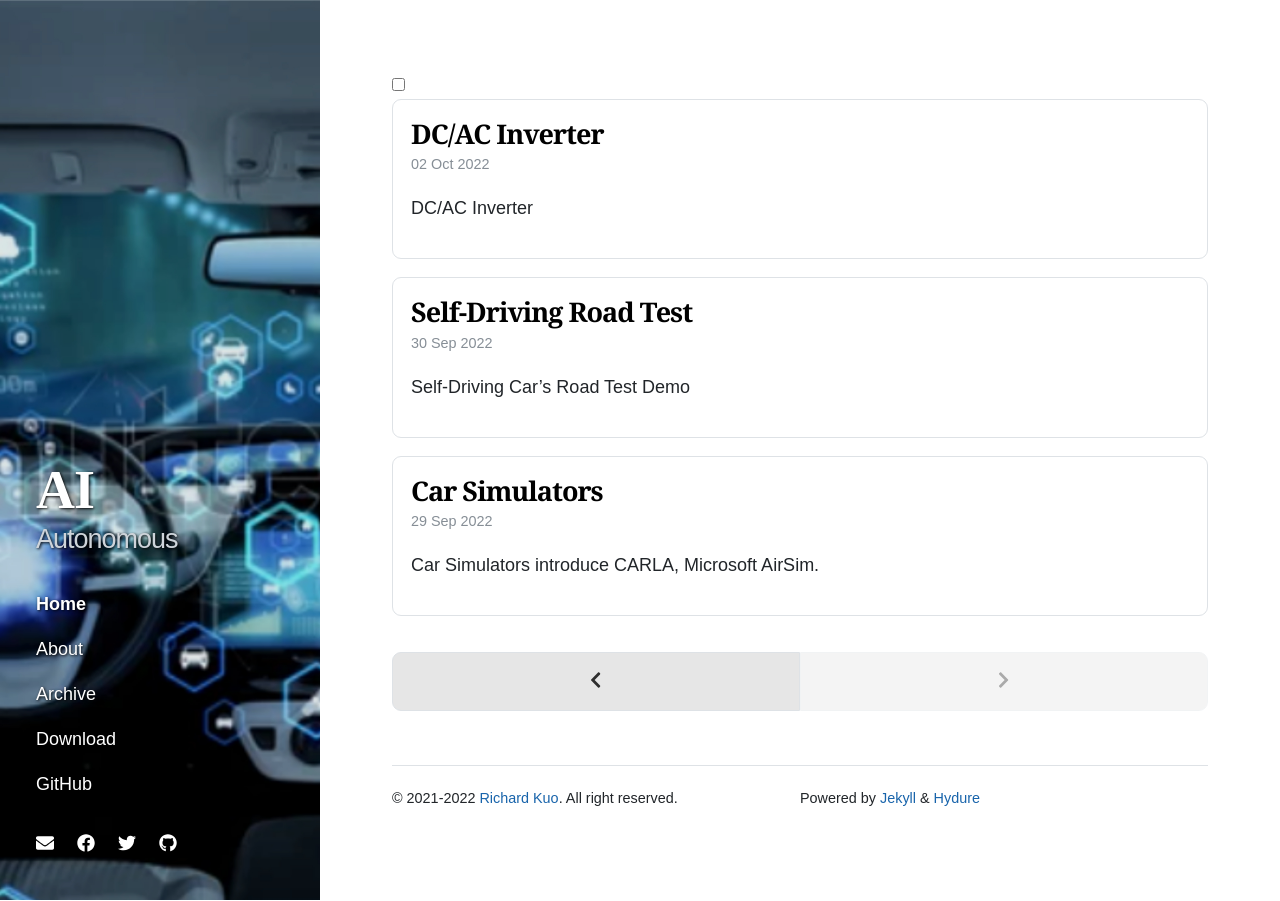
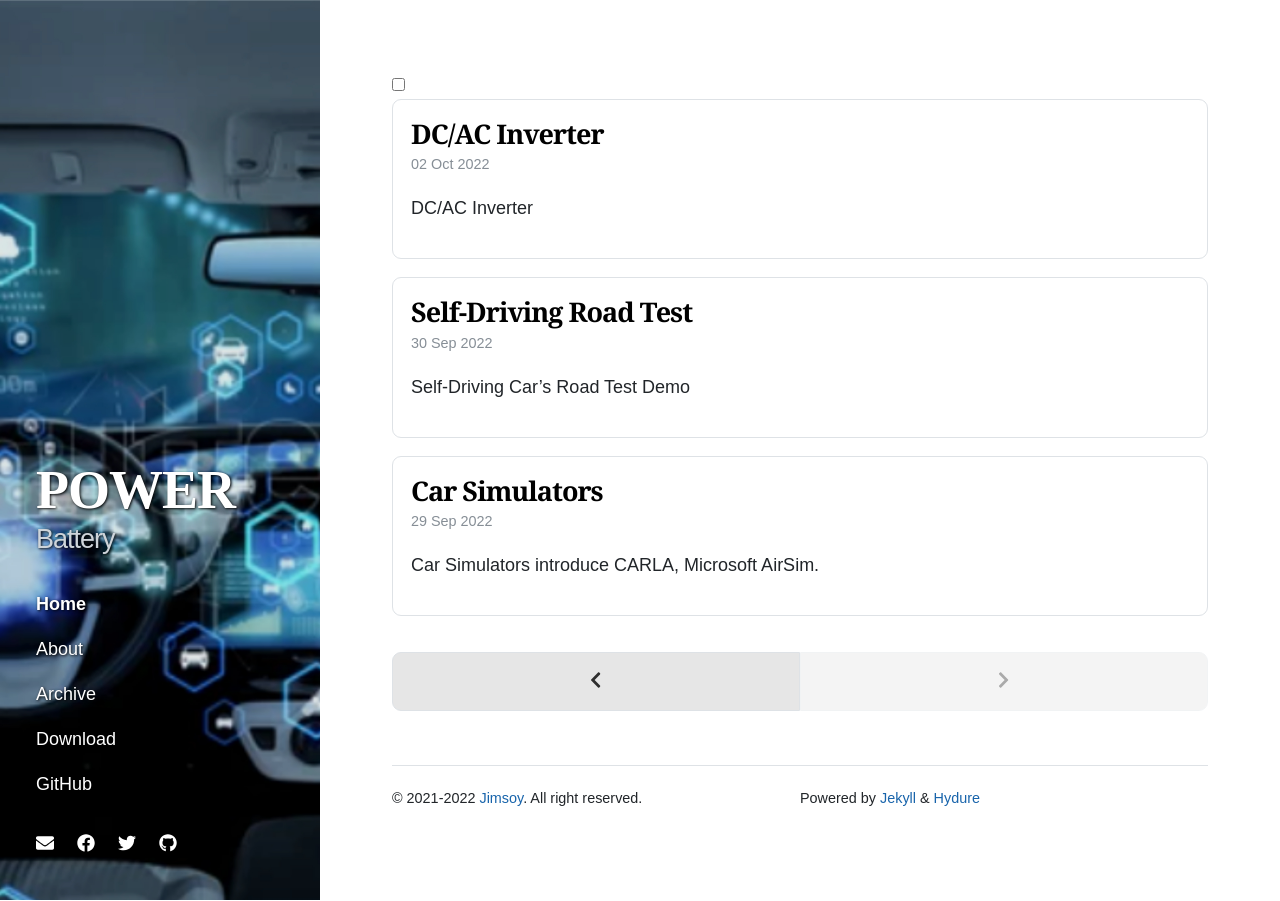
Before and after one commit to jim855/1235465, a Jekyll site: the page built from index.html, in a window 1280 px wide. Built offline with Jekyll 4.4.1, drawn with Linux system fonts in a browser that asks for light colours; nearby versions of some CDN libraries; the list of posts is cut into pages by our own code.

Commit message:
Update _config.yml

```diff
--- a/_config.yml
+++ b/_config.yml
@@ -1,9 +1,9 @@
-title: AI
-tagline: Autonomous
+title: POWER
+tagline: Battery
 
 author:
-  name: Richard Kuo
-  url: https://www.facebook.com/richard.kuo.168
+  name: Jimsoy
+  url:
 
 plugins:
   - jekyll-feed
```
